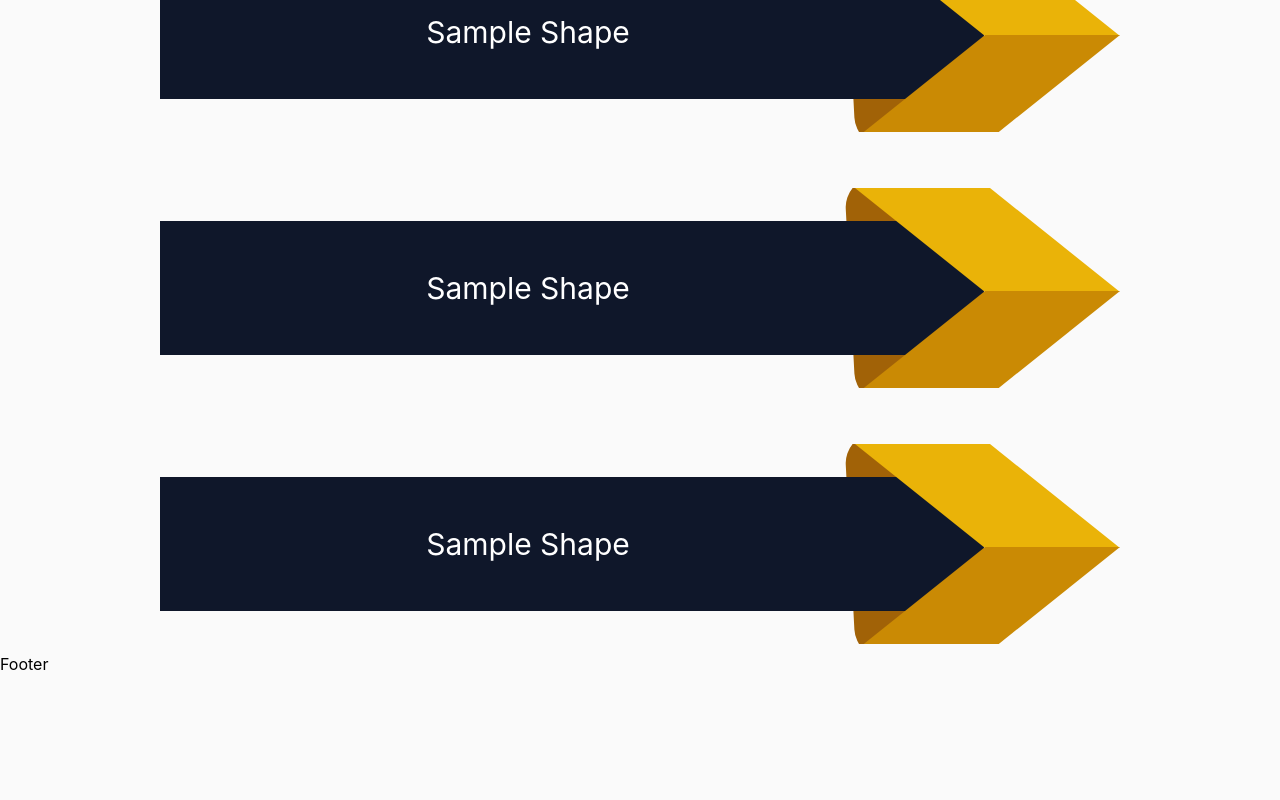
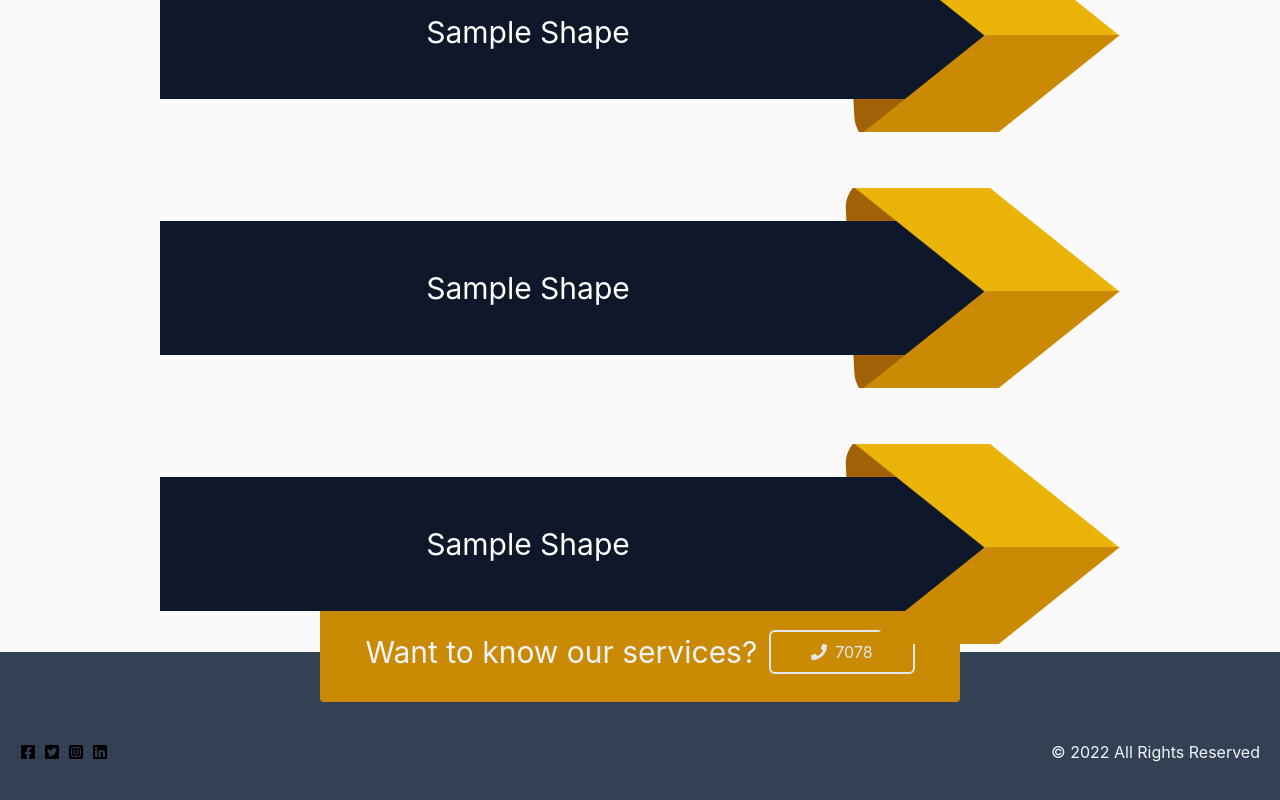
Before and after one commit to mengiefen/elec-service-frontend, a Next.js app: page / in a window 1280 px wide. Shown: the part 2764-3564 px from the top of the page. Before the commit the page ends 3440 px from the top, so only its background shows below. Built offline with nearby package versions, Linux system fonts and the light colour scheme.

Commit message:
add footer element

```diff
--- a/src/components/elements/Footer.tsx
+++ b/src/components/elements/Footer.tsx
@@ -1,7 +1,44 @@
-import React from 'react';
+import React from "react";
+import {
+  FaFacebookSquare,
+  FaTwitterSquare,
+  FaAddressBook,
+  FaInstagramSquare,
+  FaLinkedin,
+  FaPhone,
+} from "react-icons/fa";
 
 const Footer = () => {
-  return <div>Footer</div>;
+  return (
+    <div className="relative flex w-100 h-[200px] px-5  bg-slate-700 justify-between items-center">
+      <div
+        className="absolute -top-[50%] left-[50%] w-[50%] px-3  gap-3
+       h-[50%] -translate-x-[50%] translate-y-[50%] bg-yellow-600 rounded flex items-center justify-center"
+      >
+        <span className="text-3xl text-slate-100">
+          Want to know our services?
+        </span>
+        <button
+          className=" text-slate-200 border-2 border-slate-200
+          p-2 rounded-md px-10 flex gap-2 items-center hover:bg-slate-200 hover:text-yellow-700  "
+        >
+          <FaPhone /> 7078
+        </button>
+      </div>
+
+      <div className="flex gap-2 h-[50%] items-center">
+        <FaFacebookSquare className="footer-social-icon" />
+        <FaTwitterSquare className="footer-social-icon " />
+        <FaInstagramSquare className="footer-social-icon" />
+        <FaLinkedin className="footer-social-icon" />
+      </div>
+      <div className="">
+        <p className="text-slate-100 text-center">
+          &copy; 2022 All Rights Reserved
+        </p>
+      </div>
+    </div>
+  );
 };
 
 export default Footer;
```
